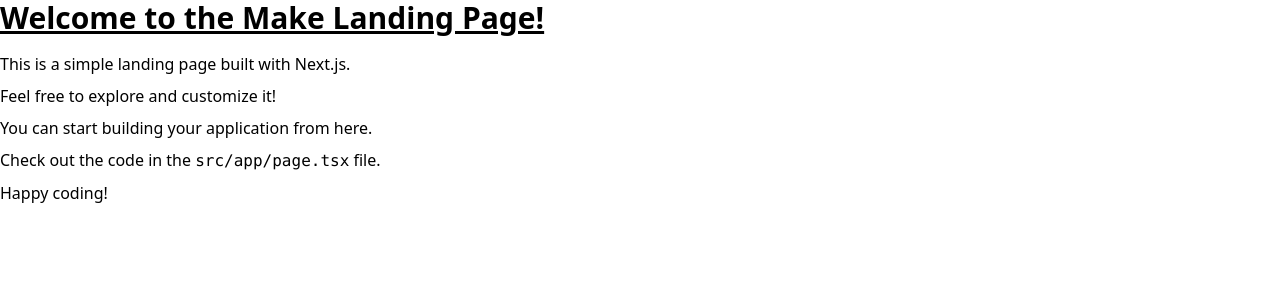
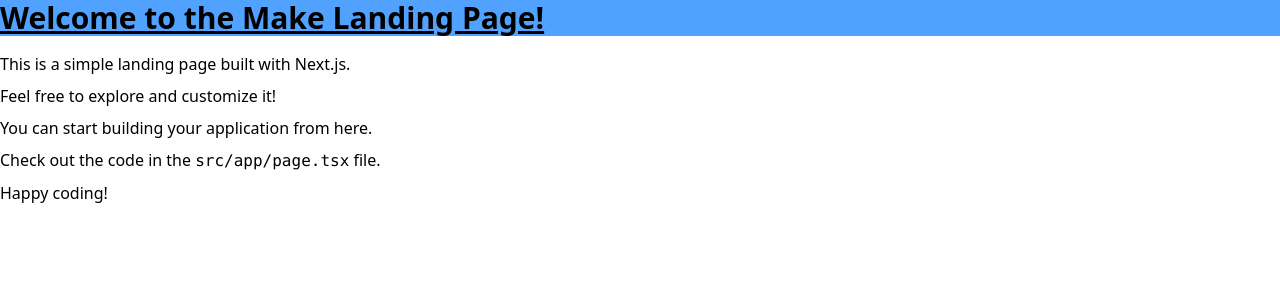
Before and after one commit to kss2002/MakeLandingPage, a Next.js app: page / in a window 1280 px wide. Shown: the top 300 px of the page. Built offline with nearby package versions, Linux system fonts and the light colour scheme.

Commit message:
테스팅

```diff
--- a/src/app/page.tsx
+++ b/src/app/page.tsx
@@ -2,9 +2,11 @@ export default function Home() {
   return (
     <>
       <main>
-        <h2 className="text-3xl font-bold underline">
-          Welcome to the Make Landing Page!
-        </h2>
+        <div className="bg-blue-400">
+          <h2 className="text-3xl font-bold underline">
+            Welcome to the Make Landing Page!
+          </h2>
+        </div>
         <p className="mt-4">
           This is a simple landing page built with Next.js.
         </p>
```
